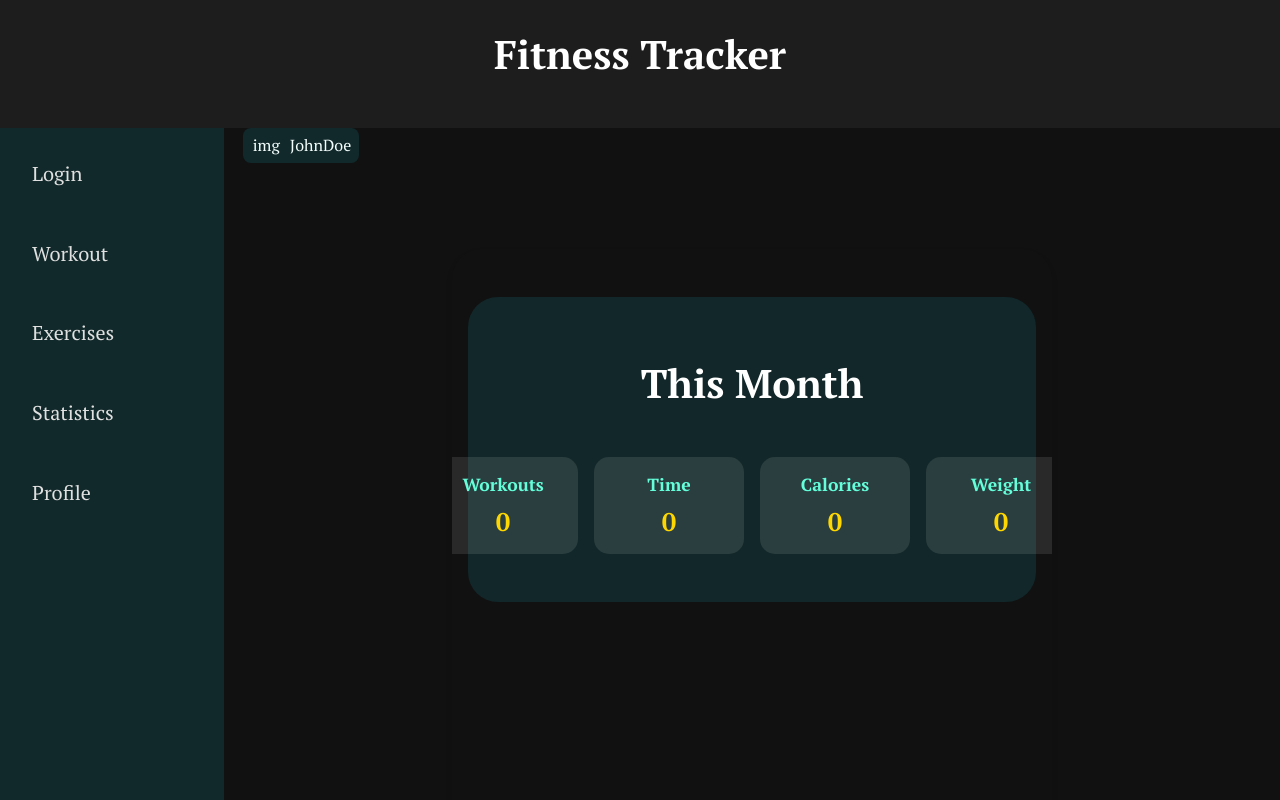
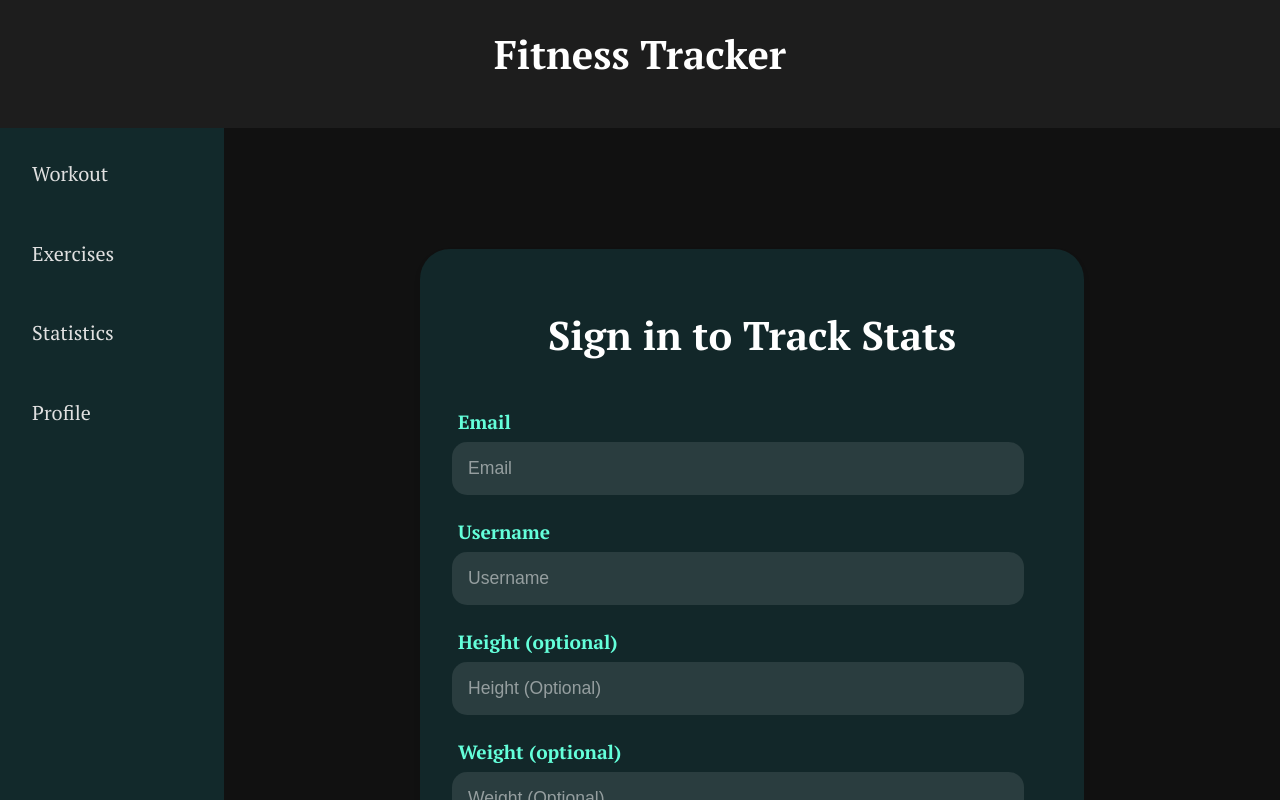
Before and after one commit to Evmill08/fitness-tracker, a Vue app: page / in a window 1280 px wide. Built offline with nearby package versions, Linux system fonts and the light colour scheme.

Commit message:
Persistence WIP

```diff
--- a/package.json
+++ b/package.json
@@ -11,6 +11,7 @@
     "@vueuse/core": "^12.5.0",
     "core-js": "^3.8.3",
     "pinia": "^2.3.1",
+    "pinia-plugin-persistedstate": "^4.2.0",
     "router": "^1.3.8",
     "uuid": "^11.0.5",
     "vue": "^3.2.13",
--- a/src/App.vue
+++ b/src/App.vue
@@ -1,11 +1,11 @@
-
 <template>
   <div class="app-container">
       <Header class="header"></Header>
       <div class="content-wrapper">
           <MainNav :pages="pagesList" class="nav"/>
           <main class="main-content">
-              <router-view :User="user"></router-view>
+              <router-view v-if="isAuthenticated"></router-view>
+              <LoginView v-else />
           </main>
       </div>
   </div>
@@ -15,29 +15,32 @@
 
 import MainNav from './components/MainNav.vue';
 import Header from './components/Header.vue';
-import { UserModel } from './models/models';
+import { useUserStore } from './store/user_store';
+import LoginView from './views/LoginView.vue';
+import { computed } from 'vue';
 
 export default {
   components: {
     MainNav,
-    Header
+    Header,
+    LoginView
   },
-  data() {
-
-
+  setup () {
+    const userStore = useUserStore();
+    const isAuthenticated = computed(() => userStore.user != null);
 
     return {
-      user: new UserModel('1', 'JohnDoe', 70, 80, 'john@example.com', [], {}),
-
+      isAuthenticated,
       pagesList: [
-        {pageName: "Login", path: "login"},
         {pageName: "Workout", path: "workout"},
         {pageName: "Exercises", path: "exercises"},
         {pageName: "Statistics", path: "stats"},
         {pageName: "Profile", path: "profile"}
       ]
     }
-  }
+  },
+
+
 }
 </script>
 
@@ -55,7 +58,7 @@ html, body{
 
 .app-container {
   display: grid;
-  grid-template-rows: auto 1fr;
+  grid-template-rows: auto 90vh 10vh;
   min-height: 100vh;
   background-color: rgb(17, 17, 17);
   width: 100%;
--- a/src/components/HomeProfileLink.vue
+++ b/src/components/HomeProfileLink.vue
@@ -16,7 +16,7 @@
 <style scoped>
 .user-profile-link {
     position: fixed;
-    top: 16%;
+    top: 15.5%;
     left: 19%;
     background-color: rgba(18, 41, 43);
     border-radius: 8px;
--- a/src/components/MonthTrackHome.vue
+++ b/src/components/MonthTrackHome.vue
@@ -19,33 +19,31 @@
 </template>
 
 <script>
-import { UserModel } from '@/models/models';
+    import { useUserStore } from '@/store/user_store';
+    import { mapState } from 'pinia';
 
     export default{
-        props: {
-            User: {
-                type: UserModel,
-                requied: true,
+        computed: {
+            ...mapState(useUserStore, ['user']),
+            stats() {
+                if (!this.user) return [];
+
+                try {
+                    return [
+                        { statName: "Workouts", stat: this.user.workoutHistory.length },
+                        { statName: "Time", stat: this.user.calculateTotalTime() },
+                        { statName: "Calories", stat: this.user.calculateTotalCalories(this.user.bmr_factor) },
+                        { statName: "Weight", stat: this.user.calculateTotalWeight() },
+                ];
+
+                } catch (error){
+                    console.error("Error calculating stats: ", error);
+                    return [];
+                }
             }
-        },
+        }
+    }
 
-        data(){
-
-            const workoutLength = this.User.workoutHistory.length;
-            const workoutTime = this.User.calculateTotalTime();
-            const workoutCalories = this.User.calculateTotalCalories(this.User.bmr_factor);
-            const workoutWeight = this.User.calculateTotalWeight();
-
-            return {
-                stats: [
-                    {statName: "Workouts", stat: workoutLength},
-                    {statName: "Time", stat: workoutTime},
-                    {statName: "Calories", stat: workoutCalories},
-                    {statName: "Weight", stat:  workoutWeight},
-                ]
-            }
-        },
-    }
 </script>
 <style scoped>
 
@@ -92,7 +90,7 @@ import { UserModel } from '@/models/models';
 
 .stat-item {
     flex: 1;
-    max-width: 200px;
+    max-width: 100px;
     min-width: 150px;
 }
 
--- a/src/main.js
+++ b/src/main.js
@@ -1,8 +1,14 @@
 import { createApp } from 'vue'
 import App from './App.vue'
 import router from './routes'
+import {createPinia} from 'pinia'
+import piniaPersist from 'pinia-plugin-persistedstate'
+
+const pinia = createPinia()
+pinia.use(piniaPersist)
 
 const app = createApp(App);
-app.use(router)
+app.use(router);
+app.use(pinia);
 
 app.mount("#app");
--- a/src/models/models.js
+++ b/src/models/models.js
@@ -12,9 +12,14 @@ export class UserModel {
         this.personalBests = personalBests;
     }
 
-    createUser(email, username, height, weight){
-        let uid = uuidv4();
-        return UserModel(uid, username, email, weight, height, [], {});
+    createUser(email, username, height = 0, weight = 0){
+        return new UserModel(
+            uuidv4(),
+            username,
+            email,
+            weight,
+            height
+        );
     }
 
     addWorkout(workout) {
--- a/src/routes.js
+++ b/src/routes.js
@@ -9,7 +9,7 @@ import ProfileView from "./views/ProfileView.vue";
 const router = createRouter({
     history: createWebHashHistory(),
     routes: [
-        {path: "/", component: HomeView, props: true},
+        {path: "/", component: HomeView},
         {path: "/login", component: LoginView},
         {path: "/exercises", component: ExercisesView},
         {path: "/workout", component: WorkoutView},
--- /dev/null
+++ b/src/store/user_store.js
@@ -0,0 +1,31 @@
+import { defineStore } from "pinia";
+
+export const useUserStore = defineStore('user', {
+    state: () => ({
+        user: null
+    }),
+
+    getters: {
+        getUser: (state) => {
+            return state.user;
+        }
+    },
+
+    actions: {
+        signIn(userData){
+            this.user = userData;
+        },
+
+        addHeightAndWeight(weight = 0, height = 0){
+            this.user.weight = weight;
+            this.user.height = height;
+        },
+
+        addWorkout(workout) {
+            if (workout) {
+                this.user.workoutHistory.push(workout);
+            }
+        }
+    },
+
+})
--- a/src/views/HomeView.vue
+++ b/src/views/HomeView.vue
@@ -1,9 +1,9 @@
 <template>
     <div class="container">
 
-        <HomeProfileLink :username="User.username"></HomeProfileLink>
+        <HomeProfileLink :username="user?.username"></HomeProfileLink>
 
-        <MonthTrackHome :User="User"></MonthTrackHome>
+        <MonthTrackHome></MonthTrackHome>
 
 
     </div>
@@ -13,20 +13,23 @@
 
     import HomeProfileLink from '@/components/HomeProfileLink.vue';
     import MonthTrackHome from '@/components/MonthTrackHome.vue';
-    import { UserModel } from '@/models/models';
+    import { useUserStore } from '@/store/user_store';
+    import { storeToRefs } from 'pinia';
+
 
     export default {
         components: {
             MonthTrackHome,
             HomeProfileLink
         },
-        props: {
-            User: {
-                type: UserModel,
-                required: true,
+        data() {
+            const userStore = useUserStore();
+            const {user} = storeToRefs(userStore);
+
+            return {
+                user: user
             }
-        },
-
+        }
     }
 
 
@@ -34,12 +37,12 @@
 
 <style scoped>
 .container {
-    width: 150%;
+    width: 100%;
     height: 100%;
     padding: 1rem;
     box-sizing: border-box;
     position: relative;
-    overflow: hidden;
+
     background-color: rgb(17, 17, 17);
 }
 </style>
--- a/src/views/LoginView.vue
+++ b/src/views/LoginView.vue
@@ -53,6 +53,7 @@
 
 <script>
     import {UserModel } from '@/models/models';
+    import { useUserStore } from '@/store/user_store';
     export default{
         computed: {
             isFormInvalid() {
@@ -66,6 +67,7 @@
                 username: "",
                 userWeight: "",
                 userHeight: "",
+                userStore: useUserStore(),
             }
         },
 
@@ -91,8 +93,8 @@
                 return "";
             },
 
-            sendToHome(User){
-                this.$router.push({name: '/', params: {User: User}});
+            sendToHome(){
+                this.$router.push('/');
             },
 
             submitInfo() {
@@ -101,15 +103,23 @@
                     return;
                 }
 
-                if (this.validateInfo() != ""){
-                    alert("Please fill the form correctly. Issue: ", this.validateInfo());
+                const validationMessage = this.validateInfo();
+                if (validationMessage) {
+                    alert(`Please fill the form correctly. Issue: ${validationMessage}`);
                     return;
                 }
 
-                // First check if store already has a user
-                let User = UserModel.createUser(this.userEmail, this.username, this.userWeight, this.userHeight);
+                if (this.userStore.user){
+                    alert("User already created. Wipe User?");
+                    // Implement a wipe user feature
+                    return;
+                }
 
-                this.sendToHome(User);
+                let userModel = new UserModel();
+                let User = userModel.createUser(this.userEmail, this.username, this.userWeight, this.userHeight);
+                this.userStore.signIn(User);
+
+                this.sendToHome();
 
                 this.userEmail = "";
                 this.username = "";
@@ -125,6 +135,7 @@
     margin: 2rem auto;
     margin-top: 10%;
     width: 80%;
+    height: 80%;
     max-width: 600px;
     background-color: rgba(18, 41, 43, 0.95);
     border-radius: 30px;
@@ -156,10 +167,11 @@ ul {
     font-size: 1.2rem;
     margin-bottom: 0.5rem;
     font-weight: 600;
+    margin-left: 1%;
 }
 
 .form-control {
-    width: 100%;
+    width: 90%;
     padding: 1rem;
     background-color: rgba(255, 255, 255, 0.1);
     border: none;
```
Also changed, not shown: src/components/Header.vue (+4 -5 lines), 1 other file (tests, documents, lock files or other folders).
